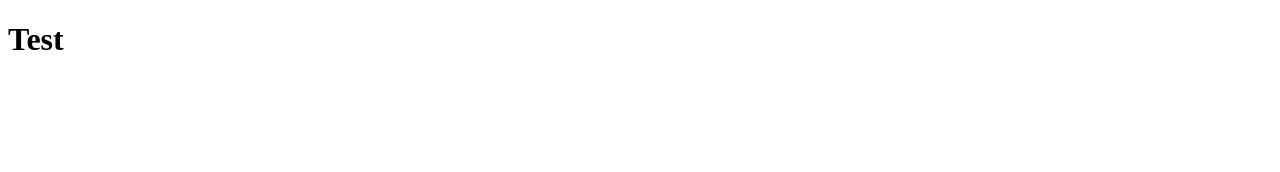
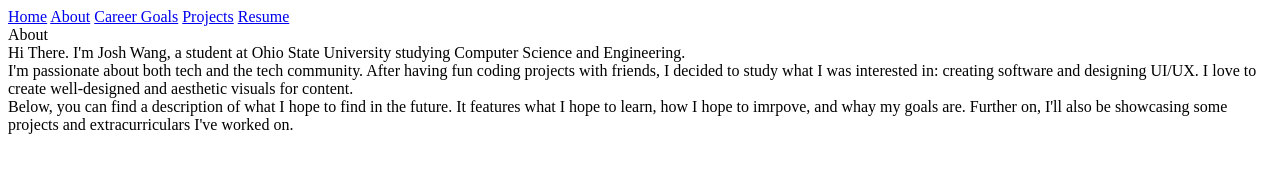
Before and after one commit to wang2989/2367-Portfolio, a plain HTML site: page index.html in a window 1280 px wide. Drawn offline with Linux system fonts and the light colour scheme.

Commit message:
Added about and navbar

```diff
--- a/index.html
+++ b/index.html
@@ -1,4 +1,43 @@
 <!DOCTYPE html>
 <html>
-  <h1>Test</h1>
+  <head>
+    <title>Josh Wang | OSU Computer Science Student</title>
+    <meta name="viewport" content="width=device-width, initial-scale=1.0">
+  </head>
+  <body>
+    <div class="navbar">
+      <a href="home">Home</a>
+      <a href="about">About</a>
+      <a href="career goals">Career Goals</a>
+      <a href="Projects">Projects</a>
+      <a href="Resume">Resume</a>
+    <header>
+
+    </header>
+    <!-- About Section -->
+    <section id="about" class="content grid">
+      <div class="section header">
+        About
+      </div>
+      <div id="name and major" class="text content">
+        Hi There. I'm Josh Wang, a student at Ohio State University studying
+        Computer Science and Engineering.
+      </div>
+      <div class="text content">
+        I'm passionate about both tech and the tech community. After having fun
+        coding projects with friends, I decided to study what I was interested in:
+        creating software and designing UI/UX. I love to create well-designed and
+        aesthetic visuals for content.
+      </div>
+      <div class="text content">
+        Below, you can find a description of what I hope to find in the future.
+        It features what I hope to learn, how I hope to imrpove, and whay my goals
+        are. Further on, I'll also be showcasing some projects and extracurriculars
+        I've worked on.
+      </div>
+    </section>
+    <footer>
+
+    </footer>
+  </body>
 </html>
```
